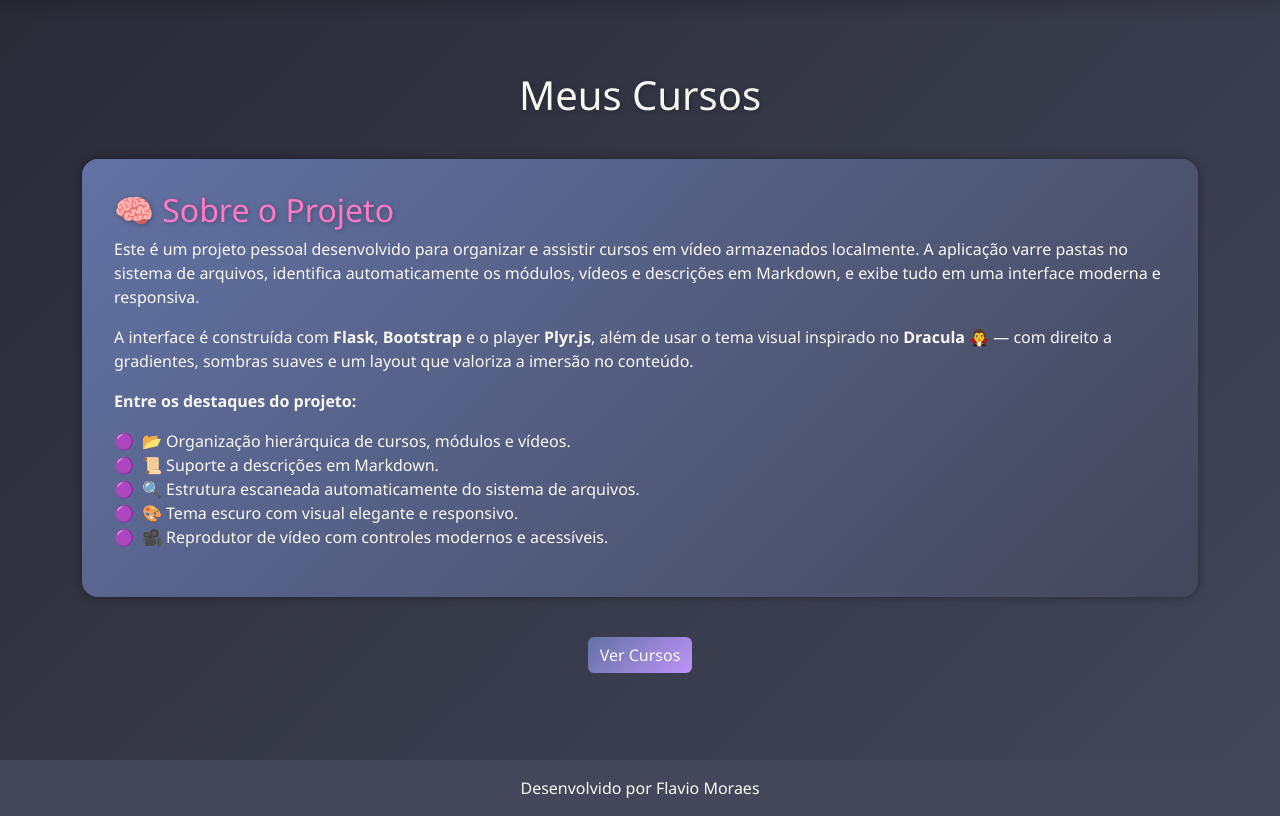
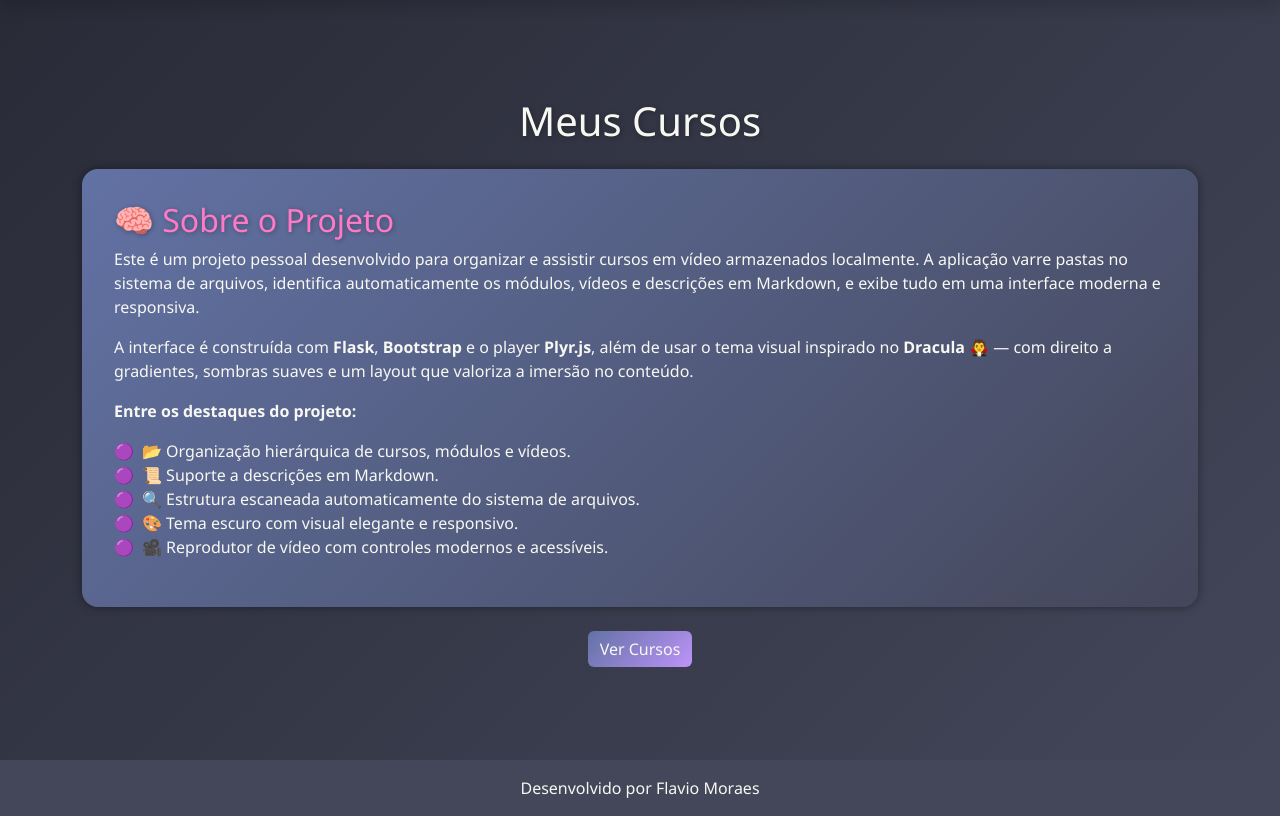
Before and after one commit to flaviosmoraes/Meus-Cursos, a Flask app: page / in a window 1280 px wide. Shown: the part 56-872 px from the top of the page. Run offline with Flask 3, Linux system fonts and the light colour scheme; parts of the project's set-up code (start-up, migrations or seed data) failed here and were passed over.

Commit message:
style(index): ajustar margens dos elementos no index.html

```diff
--- a/templates/index.html
+++ b/templates/index.html
@@ -9,8 +9,8 @@
 
 {% block content %}
 <div class="conteudo container d-flex flex-column justify-content-center align-content-center text-center gap-4">
-    <h1 class="mb-0">Meus Cursos</h1>
-    <div class="intro-section my-3 text-start">
+    <h1 class="mt-4 mb-0">Meus Cursos</h1>
+    <div class="intro-section text-start">
         <h2>🧠 Sobre o Projeto</h2>
         <p>Este é um projeto pessoal desenvolvido para organizar e assistir cursos em vídeo armazenados localmente. A aplicação varre pastas no sistema de arquivos, identifica automaticamente os módulos, vídeos e descrições em Markdown, e exibe tudo em uma interface moderna e responsiva.</p>
         <p>A interface é construída com <strong>Flask</strong>, <strong>Bootstrap</strong> e o player <strong>Plyr.js</strong>, além de usar o tema visual inspirado no <strong>Dracula</strong> 🧛 — com direito a gradientes, sombras suaves e um layout que valoriza a imersão no conteúdo.</p>
@@ -24,7 +24,7 @@
         </ul>
     </div>
     <a href="{{ url_for('cursos') }}">
-        <button class="btn btn-primary">Ver Cursos</button>
+        <button class="btn btn-primary mb-1">Ver Cursos</button>
     </a>
 </div>
 {% endblock %}
```
